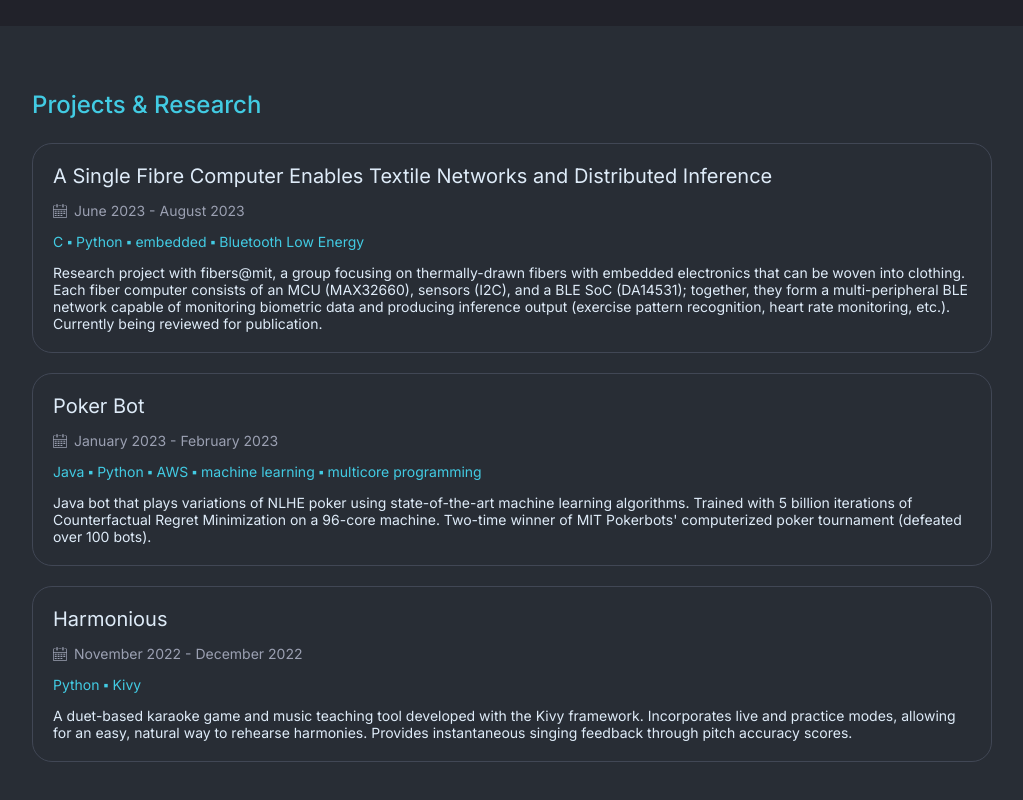
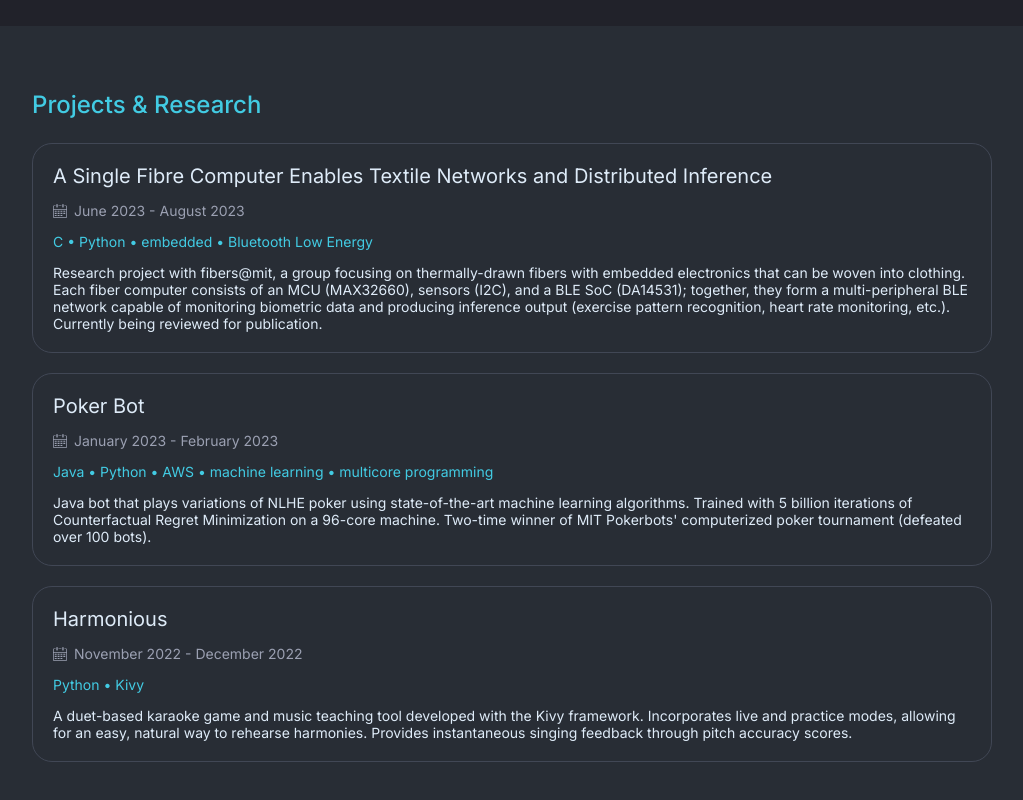
Before and after one commit to jennyli12/jennyli12.github.io, a plain HTML site: page index.html in a window 1280 px wide. Shown: the part 374-1174 px from the top of the page, without its empty margins (128-1151 px from the left). Drawn offline with Linux system fonts and the light colour scheme.

Commit message:
Fix tools symbol

```diff
--- a/index.html
+++ b/index.html
@@ -23,7 +23,7 @@
                     <img src="./images/date-icon.svg" class="date-icon" />
                     <p>June 2023 - August 2023</p>
                 </div>
-                <p class="project-tools">C ▪ Python ▪ embedded ▪ Bluetooth Low Energy</p>
+                <p class="project-tools">C • Python • embedded • Bluetooth Low Energy</p>
                 <p class="project-description">
                     Research project with fibers@mit, a group focusing on thermally-drawn fibers with embedded electronics that can be woven into clothing.
                     Each fiber computer consists of an MCU (MAX32660), sensors (I2C), and a BLE SoC (DA14531); together, they form a multi-peripheral BLE network capable of monitoring biometric data and producing inference output (exercise pattern recognition, heart rate monitoring, etc.).
@@ -37,7 +37,7 @@
                     <img src="./images/date-icon.svg" class="date-icon" />
                     <p>January 2023 - February 2023</p>
                 </div>
-                <p class="project-tools">Java ▪ Python ▪ AWS ▪ machine learning ▪ multicore programming</p>
+                <p class="project-tools">Java • Python • AWS • machine learning • multicore programming</p>
                 <p class="project-description">
                     Java bot that plays variations of NLHE poker using state-of-the-art machine learning algorithms.
                     Trained with 5 billion iterations of Counterfactual Regret Minimization on a 96-core machine.
@@ -51,7 +51,7 @@
                     <img src="./images/date-icon.svg" class="date-icon" />
                     <p>November 2022 - December 2022</p>
                 </div>
-                <p class="project-tools">Python ▪ Kivy</p>
+                <p class="project-tools">Python • Kivy</p>
                 <p class="project-description">
                     A duet-based karaoke game and music teaching tool developed with the Kivy framework.
                     Incorporates live and practice modes, allowing for an easy, natural way to rehearse harmonies.
```
